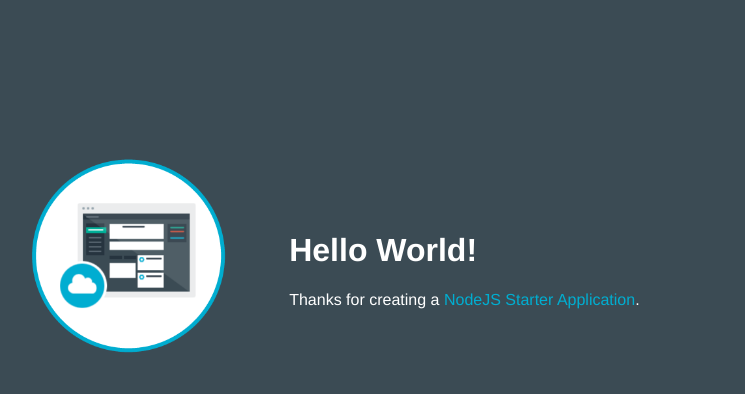
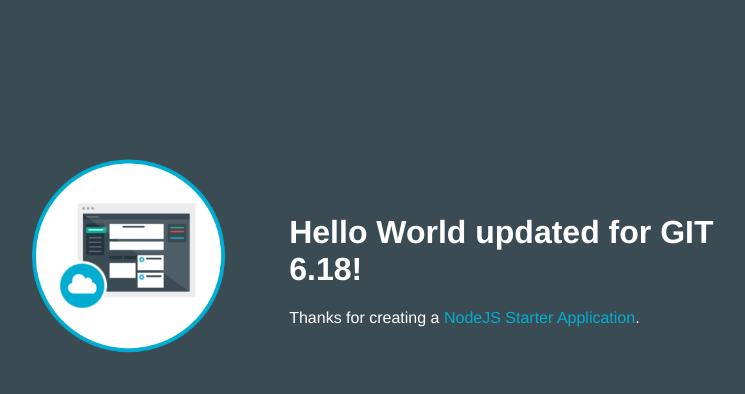
Before and after one commit to muktapeshave/NodeJSPers, a website: page public/index.html in a window 1280 px wide. Shown: the whole page, without its empty margins (253-998 px from the left). Drawn offline with Linux system fonts and the light colour scheme.

Commit message:
Firdt firsion modified 6.19

```diff
--- a/public/index.html
+++ b/public/index.html
@@ -16,7 +16,7 @@
           <img class = "newappIcon" src="images/newapp-icon.png">
         </td>
         <td>
-          <h1 id="message">Hello World!</h1>
+          <h1 id="message">Hello World updated for GIT 6.18!</h1>
           <p class='description'></p> Thanks for creating a <span class = "blue">NodeJS Starter Application</span>.
         </td>
       </tr>
```
Also changed, not shown: 1 other file.
